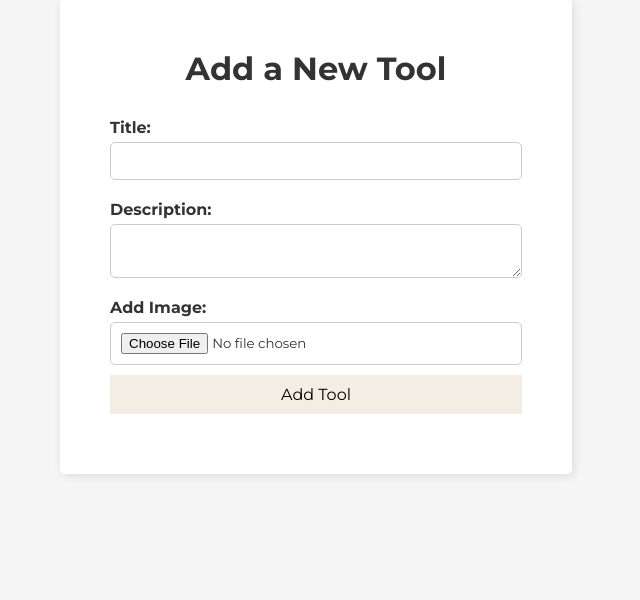
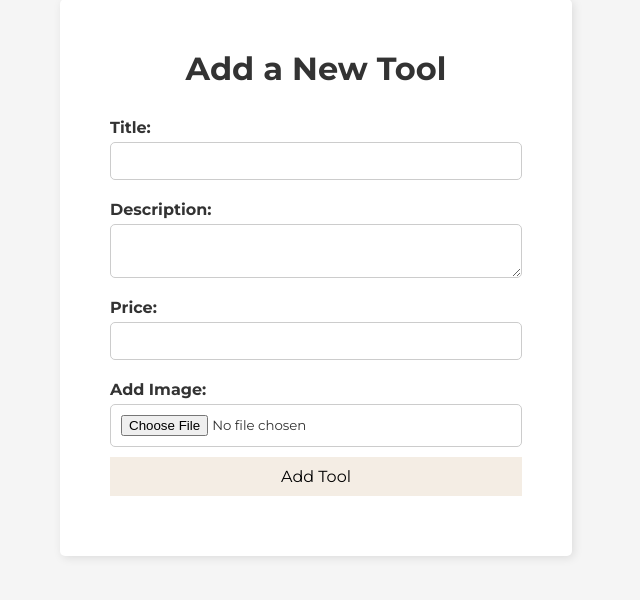
Before and after one commit to 20014312/tool_track, a Flask app: page /addtool in a window 1280 px wide. Shown: the part 126-726 px from the top of the page, without its empty margins (324-964 px from the left). Run offline with Flask 3, Linux system fonts and the light colour scheme.

Commit message:
adding price

```diff
--- a/app/models.py
+++ b/app/models.py
@@ -56,7 +56,7 @@ class BorrowRequest(db.Model):
             'receiverName': self.receiver.name,
             'name': self.tool.name,
             'description': self.tool.description,
-            'bookStatus': self.tool.status,
+            'toolStatus': self.tool.status,
             'reqStatus': self.status,
             'image': self.tool.image,
         }
--- a/app/routes.py
+++ b/app/routes.py
@@ -110,6 +110,7 @@ def init_routes(app):
                 return jsonify({'error': 'User not logged in'}), 401
 
             name = request.form.get('title')
+            price = request.form.get('price')
             description = request.form.get('description', '')
 
             file = request.files['toolImage']
@@ -125,6 +126,7 @@ def init_routes(app):
             new_tool = Tool(
                 user_id=current_user_id,
                 name=name,
+                price=price,
                 description=description,
                 status='Available',
                 image=unique_filename
--- a/app/static/js/addtool.js
+++ b/app/static/js/addtool.js
@@ -7,6 +7,7 @@ document.addEventListener("DOMContentLoaded", function () {
 
         const formData = new FormData();
         formData.append("title", document.getElementById("title").value);
+        formData.append("price", document.getElementById("price").value);
         formData.append("description", document.getElementById("description").value);
         formData.append("toolImage", document.getElementById("toolImage").files[0]);
 
--- a/app/templates/add_tools.html
+++ b/app/templates/add_tools.html
@@ -17,6 +17,9 @@
         <label for="description">Description:</label>
         <textarea id="description" name="description"></textarea>
 
+        <label for="title">Price:</label>
+        <input type="number" id="price" name="price" required>
+
         <label for="image">Add Image:</label>
         <input type="file" id="toolImage" name="toolImage" accept="image/*" required>
 
--- a/app/templates/tool_details.html
+++ b/app/templates/tool_details.html
@@ -13,6 +13,7 @@
     <h1>{{ tool.name }}</h1>
     <img src="{{ url_for('image_file', filename='') }}/{{ tool.image }}" alt="Tool Cover" class="toolImg">
     <p><strong>Description:</strong> {{ tool.description }}</p>
+    <h1>{{tool.price}}€</h1>
 
     <button id="borrowtool">Borrow Tool</button>
 </div>
```
Also changed, not shown: app/uploads/images/bb1f134c33994b398c5832e4b0f09f3e_tool1.jpg (added).
